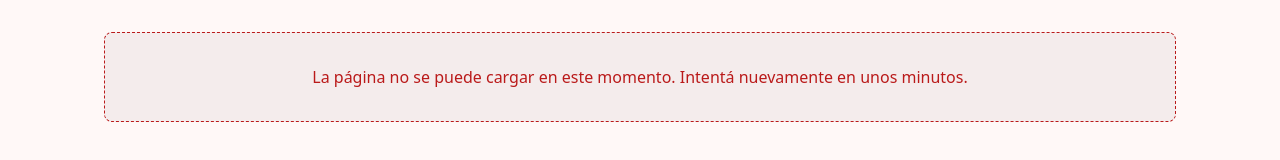
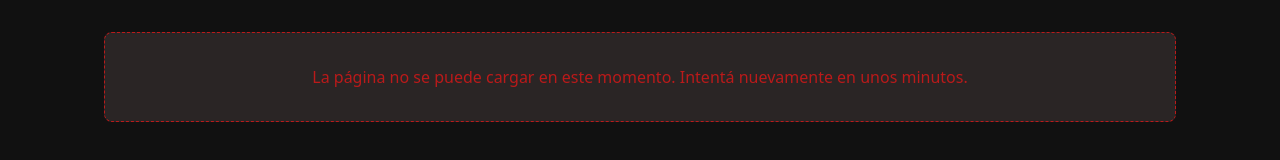
Before and after one commit to amnostt/m199-page, an Astro site in the folder apps/web/: page / in a window 1280 px wide. Built offline with nearby package versions, Linux system fonts and the light colour scheme; Astro itself is replaced by a stand-in of ours.

Commit message:
refactor(web): adopt dark public theme

```diff
--- a/apps/web/src/styles/globals.css
+++ b/apps/web/src/styles/globals.css
@@ -57,27 +57,27 @@
 [data-theme="public"] {
   --font-display:
     "Archivo Narrow Variable", "Arial Narrow", ui-sans-serif, sans-serif;
-  --background: #fff8f7;
-  --foreground: #1e1b1b;
-  --card: #ffffff;
-  --card-foreground: #1e1b1b;
-  --popover: #ffffff;
-  --popover-foreground: #1e1b1b;
+  --background: #111111;
+  --foreground: #fff8f7;
+  --card: #1e1b1b;
+  --card-foreground: #fff8f7;
+  --popover: #171515;
+  --popover-foreground: #fff8f7;
   --primary: #bb0004;
   --primary-foreground: #ffffff;
   --primary-hover: #930002;
   --secondary: #fecb00;
   --secondary-foreground: #241a00;
   --secondary-hover: #e5b800;
-  --muted: #f4ecec;
-  --muted-foreground: #5d3f3b;
+  --muted: #2a2525;
+  --muted-foreground: #cdbfbc;
   --accent: #00855b;
   --accent-foreground: #ffffff;
   --accent-hover: #006947;
   --destructive: #ba1a1a;
   --destructive-foreground: #ffffff;
-  --border: #e7bdb7;
-  --input: #926f69;
+  --border: #493b39;
+  --input: #806b67;
   --ring: #006947;
   --radius: 0.5rem;
 }
--- a/apps/web/src/styles/globals.css.test.ts
+++ b/apps/web/src/styles/globals.css.test.ts
@@ -40,27 +40,27 @@ const EXPECTED_TOKENS: Record<
   >
 > = {
   public: {
-    background: "#fff8f7",
-    foreground: "#1e1b1b",
-    card: "#ffffff",
-    "card-foreground": "#1e1b1b",
-    popover: "#ffffff",
-    "popover-foreground": "#1e1b1b",
+    background: "#111111",
+    foreground: "#fff8f7",
+    card: "#1e1b1b",
+    "card-foreground": "#fff8f7",
+    popover: "#171515",
+    "popover-foreground": "#fff8f7",
     primary: "#bb0004",
     "primary-foreground": "#ffffff",
     "primary-hover": "#930002",
     secondary: "#fecb00",
     "secondary-foreground": "#241a00",
     "secondary-hover": "#e5b800",
-    muted: "#f4ecec",
-    "muted-foreground": "#5d3f3b",
+    muted: "#2a2525",
+    "muted-foreground": "#cdbfbc",
     accent: "#00855b",
     "accent-foreground": "#ffffff",
     "accent-hover": "#006947",
     destructive: "#ba1a1a",
     "destructive-foreground": "#ffffff",
-    border: "#e7bdb7",
-    input: "#926f69",
+    border: "#493b39",
+    input: "#806b67",
     ring: "#006947",
     radius: "0.5rem",
   },
```
